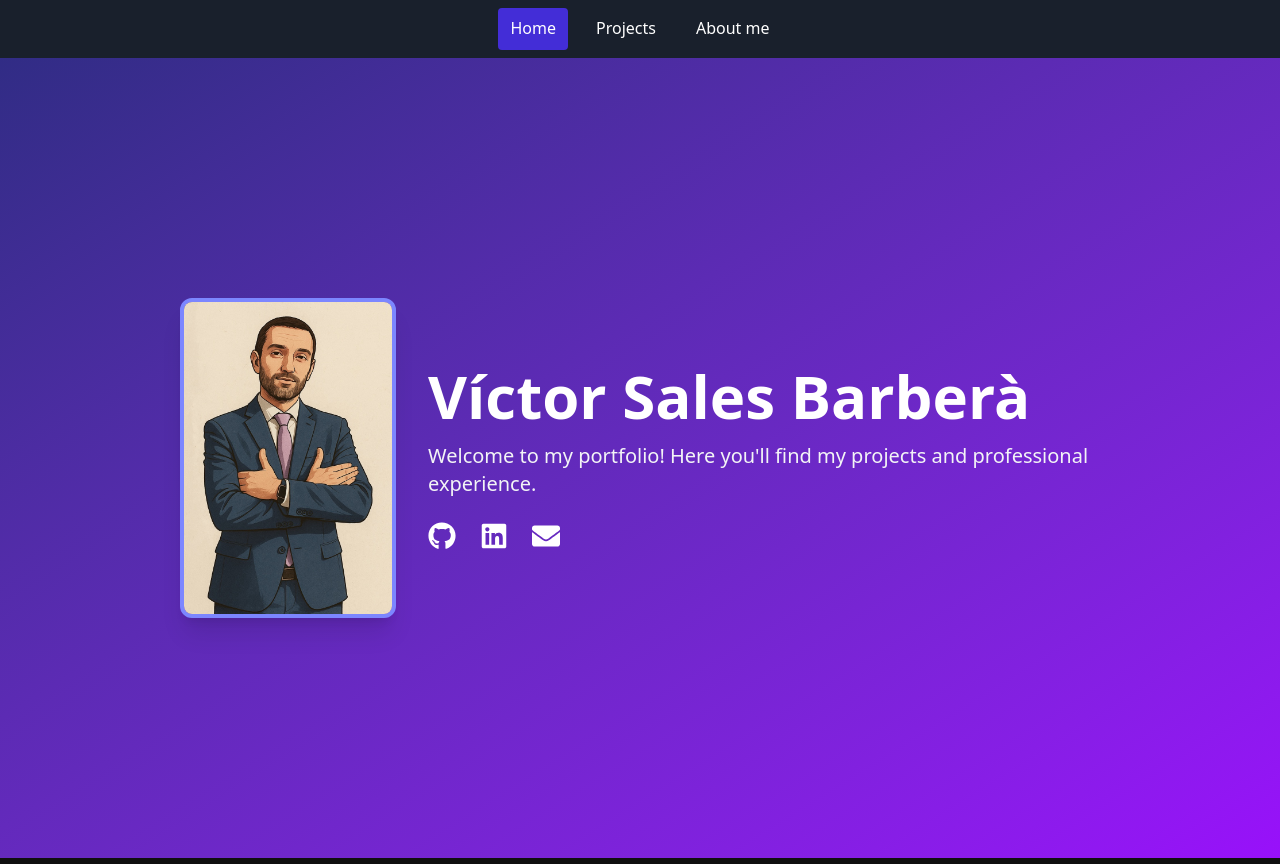
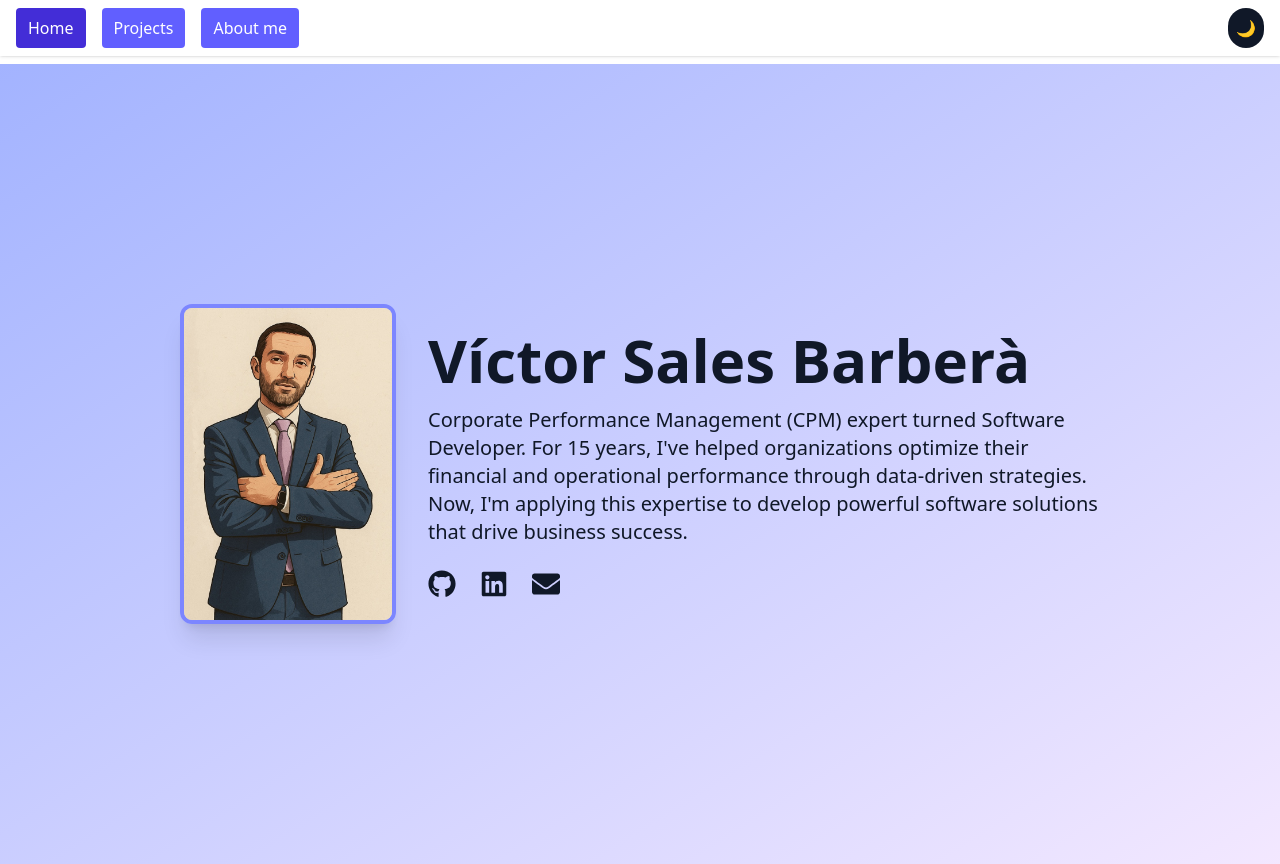
Before and after one commit to MrClit/MrClit.github.io, a React (Vite) app: page / in a window 1280 px wide. Built offline with nearby package versions, Linux system fonts and the light colour scheme.

Commit message:
dark mode added

```diff
--- a/index.html
+++ b/index.html
@@ -1,5 +1,5 @@
 <!DOCTYPE html>
-<html lang="es">
+<html lang="es" class="light">
   <head>
     <meta charset="UTF-8" />
     <meta name="viewport" content="width=device-width, initial-scale=1.0" />
--- a/package.json
+++ b/package.json
@@ -15,15 +15,15 @@
     "react-dom": "^18.3.0",
     "react-icons": "^5.5.0",
     "react-router-dom": "^7.6.2",
-    "tailwindcss": "^4.1.10",
     "zustand": "^4.5.2"
   },
   "devDependencies": {
     "@types/react": "^18.2.45",
     "@types/react-dom": "^18.2.17",
     "@vitejs/plugin-react": "^4.0.2",
-    "autoprefixer": "^10.4.17",
+    "autoprefixer": "^10.4.21",
     "postcss": "^8.5.6",
+    "tailwindcss": "^4.1.10",
     "typescript": "^5.5.0",
     "vite": "^5.0.8"
   }
--- a/src/App.tsx
+++ b/src/App.tsx
@@ -1,19 +1,38 @@
 import { Routes, Route } from "react-router-dom";
+import { useEffect } from 'react';
 import Home from "./pages/Home";
 import Projects from "./pages/Projects";
 import About from "./pages/About";
 import NavBar from "./components/NavBar";
+import useThemeStore from "./store/useGlobalStore";
+
+// Componente para manejar el tema
+const ThemeProvider = ({ children }: { children: React.ReactNode }) => {
+  const { theme } = useThemeStore();
+
+  useEffect(() => {
+    const root = document.documentElement;
+    console.log('Aplicando tema:', theme);
+    root.className = theme;
+  }, [theme]);
+
+  return <>{children}</>;
+};
 
 function App() {
   return (
-    <div className="flex flex-col min-h-screen">
+    <ThemeProvider>
+      <div className="flex flex-col min-h-screen bg-white dark:bg-gray-900">
         <NavBar />
+        <main className="flex-grow pt-16">
           <Routes>
             <Route path="/" element={<Home />} />
             <Route path="/projects" element={<Projects />} />
             <Route path="/about" element={<About />} />
           </Routes>
+        </main>
       </div>
+    </ThemeProvider>
   );
 }
 
--- a/src/components/NavBar.tsx
+++ b/src/components/NavBar.tsx
@@ -1,14 +1,16 @@
 import { NavLink } from "react-router-dom";
+import ThemeToggle from "./ThemeToggle";
 
 const NavBar: React.FC = () => {
-  const linkBase = "px-3 py-2 rounded transition-colors duration-200";
+  const linkBase = "px-3 py-2 bg-indigo-500 rounded transition-colors duration-200";
   const linkInactive = "text-white hover:bg-indigo-600";
   const linkActive = "bg-indigo-700 text-white";
   const getNavLinkClass = (isActive: boolean) =>
     `${linkBase} ${isActive ? linkActive : linkInactive}`;
 
   return (
-    <nav className="w-full flex justify-center items-center py-2 gap-4 bg-gray-800/70 backdrop-blur z-50">
+    <nav className="fixed top-0 left-0 right-0 w-full flex justify-between items-center py-2 px-4 bg-white/5 dark:bg-gray-800/5 backdrop-blur-lg shadow-sm z-50">
+    <div className="flex gap-4">
         <NavLink
           to="/"
           className={({ isActive }) => getNavLinkClass(isActive)}
@@ -27,6 +29,10 @@ const NavBar: React.FC = () => {
         >
           About me
         </NavLink>
+      </div>
+      <div className="flex items-center">
+        <ThemeToggle />
+      </div>
     </nav>
   );
 };
--- /dev/null
+++ b/src/components/ThemeToggle.tsx
@@ -0,0 +1,21 @@
+import { useEffect } from 'react';
+import useThemeStore from '../store/useGlobalStore';
+
+const ThemeToggle = () => {
+  const { theme, toggleTheme } = useThemeStore();
+
+  const handleClick = () => {
+    toggleTheme();
+  };
+
+  return (
+    <button
+      onClick={handleClick}
+      className="p-2 rounded-full bg-gray-900 dark:bg-gray-300 hover:cursor-pointer"
+    >
+      {theme === 'light' ? '🌙' : '☀️'}
+    </button>
+  );
+};
+
+export default ThemeToggle;
--- a/src/index.css
+++ b/src/index.css
@@ -1,16 +1,9 @@
 @import "tailwindcss";
 
-/* Global Reset */
-/* * {
-  margin: 0;
-  padding: 0;
-  box-sizing: border-box;
-} */
+@layer base {
+  body {
+    @apply bg-white dark:bg-gray-900 text-gray-900 dark:text-gray-200 transition-colors duration-200;
+  }
+}
 
-
-body {
-  font-family: system-ui, -apple-system, BlinkMacSystemFont, "Segoe UI", Roboto, Oxygen, Ubuntu, Cantarell, "Open Sans", "Helvetica Neue", sans-serif;
-  background: #0f0f0f;
-  color: #ffffff;
-  line-height: 1.6;
-}
+@custom-variant dark (&:where(.dark, .dark *));
--- a/src/pages/Home.tsx
+++ b/src/pages/Home.tsx
@@ -3,7 +3,9 @@ import { FaGithub, FaLinkedin, FaEnvelope } from "react-icons/fa";
 
 const Home: React.FC = () => {
   return (
-    <div className="min-h-screen flex flex-col md:flex-row items-center justify-center p-8 bg-gradient-to-br from-indigo-900 to-purple-600 gap-8">
+    <div className="min-h-screen flex flex-col md:flex-row items-center justify-center p-8
+      bg-gradient-to-br from-indigo-300 to-purple-100 gap-8
+      dark:from-indigo-950 dark:to-purple-800">
       <motion.div
         initial={{ scale: 0, opacity: 0 }}
         animate={{ scale: 1, opacity: 1 }}
@@ -13,7 +15,10 @@ const Home: React.FC = () => {
         <img
           src="/avatar.jpeg"
           alt="Foto de perfil"
-          className="w-auto h-64 md:w-auto md:h-80 rounded-xl object-contain shadow-xl border-4 border-indigo-400"
+          className="w-auto h-64 md:w-auto md:h-80 rounded-xl object-contain shadow-xl
+          border-4 border-indigo-400 dark:border-purple-500
+          transition-all duration-300 ease-in-out transform hover:scale-105 hover:shadow-2xl
+          hover:border-indigo-500 dark:hover:border-purple-400"
         />
       </motion.div>
       <div className="text-center md:text-left max-w-2xl">
@@ -26,13 +31,15 @@ const Home: React.FC = () => {
           Víctor Sales Barberà
         </motion.h1>
         <motion.p
-          className="text-lg md:text-xl text-gray-100"
+          className="text-lg md:text-xl"
           initial={{ x: 100, opacity: 0 }}
           animate={{ x: 0, opacity: 1 }}
           transition={{ delay: 0.4 }}
         >
-          Welcome to my portfolio! Here you'll find my projects and professional
-          experience.
+          Corporate Performance Management (CPM) expert turned Software Developer.
+          For 15 years, I've helped organizations optimize their financial and operational
+          performance through data-driven strategies. Now, I'm applying this expertise
+          to develop powerful software solutions that drive business success.
         </motion.p>
         <motion.div
           className="flex gap-6 mt-6 justify-center md:justify-start"
@@ -44,7 +51,7 @@ const Home: React.FC = () => {
             href="https://github.com/MrClit"
             target="_blank"
             rel="noopener noreferrer"
-            className="text-white hover:text-indigo-200 transition-colors duration-200"
+            className="hover:text-indigo-200 dark:hover:text-purple-300 transition-colors duration-200"
             aria-label="GitHub"
           >
             <FaGithub size={28} />
@@ -53,14 +60,14 @@ const Home: React.FC = () => {
             href="https://linkedin.com/in/vsales"
             target="_blank"
             rel="noopener noreferrer"
-            className="text-white hover:text-indigo-200 transition-colors duration-200"
+            className="hover:text-indigo-200 dark:hover:text-purple-300 transition-colors duration-200"
             aria-label="LinkedIn"
           >
             <FaLinkedin size={28} />
           </a>
           <a
             href="mailto:victor.sales83@gmail.com"
-            className="text-white hover:text-indigo-200 transition-colors duration-200"
+            className="hover:text-indigo-200 dark:hover:text-purple-300 transition-colors duration-200"
             aria-label="Send email"
           >
             <FaEnvelope size={28} />
--- a/src/pages/Projects.tsx
+++ b/src/pages/Projects.tsx
@@ -5,7 +5,7 @@ import ProjectCard from "../components/ProjectCard";
 const Projects: React.FC = () => {
 
   return (
-    <div className="min-h-screen bg-gray-900 py-24 px-4 sm:px-6 lg:px-8">
+    <div className="min-h-screen bg-gray-200 dark:bg-gray-900 py-24 px-4 sm:px-6 lg:px-8">
       <div className="mx-auto max-w-7xl">
         <motion.div
           className="text-center mb-5"
@@ -13,10 +13,10 @@ const Projects: React.FC = () => {
           animate={{ opacity: 1, y: 0 }}
           transition={{ duration: 0.5 }}
         >
-          <h2 className="bg-gradient-to-r from-indigo-400 to-purple-600 bg-clip-text text-4xl font-extrabold text-transparent sm:text-5xl">
+          <h2 className="text-4xl font-extrabold sm:text-5xl">
             My Projects
           </h2>
-          <p className="mx-auto mt-4 max-w-2xl text-xl text-gray-400">
+          <p className="mx-auto mt-4 max-w-2xl text-xl">
             Some of my recent works and projects
           </p>
         </motion.div>
--- a/src/store/useGlobalStore.ts
+++ b/src/store/useGlobalStore.ts
@@ -1,24 +1,41 @@
-import { create } from "zustand";
+import { create } from 'zustand';
+import { persist } from 'zustand/middleware';
 
-interface Project {
-  id: number;
-  title: string;
-  description: string;
-  image: string;
-  url: string;
-  tags: string[];
+type Theme = 'light' | 'dark';
+
+interface ThemeStore {
+  theme: Theme;
+  toggleTheme: () => void;
+  setTheme: (theme: Theme) => void;
 }
 
-type ActivePage = 'home' | 'projects' | 'about';
+const useThemeStore = create<ThemeStore>()(
+  persist(
+    (set) => ({
+      theme: 'light',
+      toggleTheme: () => {
+        return set((state) => {
+          const newTheme = state.theme === 'light' ? 'dark' : 'light';
+          console.log('Nuevo tema establecido:', newTheme);
+          return { theme: newTheme };
+        });
+      },
+      setTheme: (theme) => {
+        console.log('Estableciendo tema a:', theme);
+        return set({ theme });
+      },
+    }),
+    {
+      name: 'theme-storage',
+      version: 1,
+    }
+  )
+);
 
-interface GlobalState {
-  projects: Project[];
-  setProjects: (projects: Project[]) => void;
-}
+// Hook personalizado para facilitar el uso
+export const useTheme = () => {
+  const { theme, toggleTheme, setTheme } = useThemeStore();
+  return { theme, toggleTheme, setTheme };
+};
 
-const useGlobalStore = create<GlobalState>((set) => ({
-  projects: [],
-  setProjects: (projects) => set({ projects }),
-}));
-
-export default useGlobalStore;
+export default useThemeStore;
--- /dev/null
+++ b/tailwind.config.js
@@ -0,0 +1,7 @@
+module.exports = {
+  content: [
+    "./index.html",
+    "./src/**/*.{js,ts,jsx,tsx}",
+  ],
+  plugins: [],
+}
```
Also changed, not shown: src/components/ProjectCard.tsx (+4 -4 lines), src/pages/About.tsx (+11 -7 lines), 1 other file (tests, documents, lock files or other folders). Lines whose indentation alone changed are shown as unchanged.
